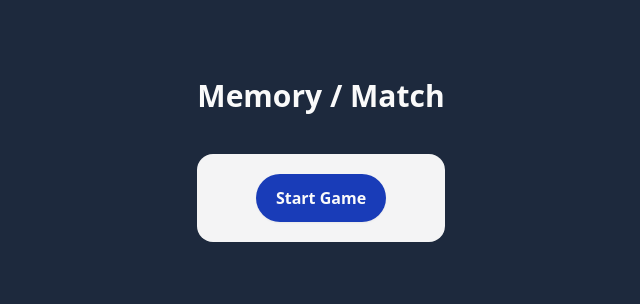
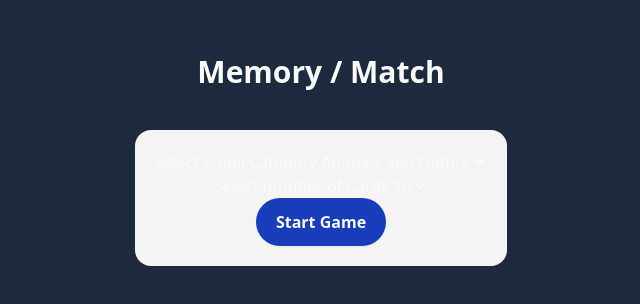
Before and after one commit to MattPahuta/memory-match-game, a React (Vite) app: page / in a window 1280 px wide. Shown: the part 240-544 px from the top of the page, without its empty margins (319-959 px from the left). Built offline with nearby package versions, Linux system fonts and the light colour scheme.

Commit message:
Add Form options, ErrorCard component

```diff
--- a/src/App.jsx
+++ b/src/App.jsx
@@ -1,20 +1,28 @@
 import { useState, useEffect } from "react";
-import Start from "./components/Start";
+import StartForm from "./components/StartForm";
 import MemoryGrid from "./components/MemoryGrid";
 import AssistiveTechInfo from "./components/AssistiveTechInfo";
 import GameOver from "./components/GameOver";
+import ErrorCard from "./components/ErrorCard";
 import { shuffle } from "./utils/utils";
 
 function App() {
+  const initialFormData = {
+    category: "animals-and-nature",
+    number: 10,
+  };
+
   const [isGameStarted, setIsGameStarted] = useState(false);
   const [emojisData, setEmojisData] = useState([]);
   const [selectedCards, setSelectedCards] = useState([]);
   const [matchedCards, setMatchedCards] = useState([]);
   const [areAllCardsMatched, setAreAllCardsMatched] = useState(false);
+  const [isError, setIsError] = useState(false);
+  const [formData, setFormData] = useState(initialFormData);
 
   // ** Detect matching cards
   useEffect(() => {
-    console.log(selectedCards)
+    console.log(selectedCards);
     // selectedCards contain two matching cards?
     if (
       selectedCards.length === 2 &&
@@ -30,22 +38,34 @@ function App() {
 
   // ** Check if all cards have been matched (winning condition)
   useEffect(() => {
-    if (emojisData.length && emojisData.length === matchedCards.length) {
+    if (
+      emojisData.length &&
+      emojisData.length === matchedCards.length
+    ) {
       setAreAllCardsMatched(true);
     }
   }, [matchedCards, emojisData]);
 
-  console.log(`Is game over? ${areAllCardsMatched}`)
+  console.log(`Is game over? ${areAllCardsMatched}`);
+
+  // ** Handle form select options
+  function handleFormChange(e) {
+    console.log(`${e.target.name}: ${e.target.value}`);
+  }
 
   // ** Start Game - Retrieve data from API
   async function startGame(event) {
     event.preventDefault();
-    const url = 'https://emojihub.yurace.pro/api/all/category/animals-and-nature';
+    const url =
+      `https://emojihub.yurace.pro/api/all/category/${formData.category}`;
 
     try {
-      const response= await fetch(url);
+      const response = await fetch(url);
+
       if (!response.ok) {
-        throw new Error(`Failed to fetch data from API. Status: ${response.status}`);
+        throw new Error(
+          `Failed to fetch data from API. Status: ${response.status}`,
+        );
       }
       const data = await response.json();
       const dataSlice = getDataSlice(data);
@@ -55,7 +75,8 @@ function App() {
       setIsGameStarted(true);
       setAreAllCardsMatched(false);
     } catch (error) {
-      console.error(error.message)
+      console.error(error.message);
+      setIsError(true);
     }
   }
 
@@ -73,7 +94,8 @@ function App() {
   // ** move to utils??
   function getRandomIndices(data) {
     const randomIndicesArray = [];
-    for (let i = 0; i < 5; i++) {
+
+    for (let i = 0; i < formData.number / 2; i++) {
       const randomNumber = Math.floor(Math.random() * data.length);
       // prevent duplicates of random index
       if (!randomIndicesArray.includes(randomNumber)) {
@@ -87,22 +109,26 @@ function App() {
   }
 
   // ** Build the memory card array (for the grid)
+  // ** - 2x of each emoji
   function getEmojisArray(data) {
     // create an array with data and copied data
     const pairedEmojisArray = [...data, ...data];
     return shuffle(pairedEmojisArray);
   }
 
-  console.log(selectedCards)
+  console.log(selectedCards);
 
   function turnCard(name, index) {
     // const selectedCardEntry = selectedCards.find(emoji => emoji.index === index);
     // if there are 0 or 1 cards in the array
     if (selectedCards.length < 2) {
-      setSelectedCards((prevCards) => [...prevCards, {name, index}])
+      setSelectedCards((prevCards) => [
+        ...prevCards,
+        { name, index },
+      ]);
       // if there are 2 cards in the array
     } else if (selectedCards.length === 2) {
-      setSelectedCards([{name, index}]);
+      setSelectedCards([{ name, index }]);
     }
   }
 
@@ -113,26 +139,41 @@ function App() {
     setSelectedCards([]);
   }
 
+  function resetError() {
+    setIsError(false);
+  }
+
   return (
     <>
-      <h1 className="mb-6 sm:mb-10 text-3xl font-bold">Memory / Match</h1>
+      <h1 className="mb-6 sm:mb-10 text-3xl font-bold">
+        Memory / Match
+      </h1>
       <main className="">
-        { !isGameStarted && <Start handleSubmit={startGame} /> }
-        { isGameStarted && !areAllCardsMatched &&
-          <AssistiveTechInfo emojisData={emojisData} matchedCards={matchedCards} />
-        }
-        { areAllCardsMatched && <GameOver handleClick={resetGame} />}
-        { isGameStarted && (
+        {!isGameStarted && !isError && (
+          <StartForm
+            handleSubmit={startGame}
+            handleChange={handleFormChange}
+          />
+        )}
+        {isGameStarted && !areAllCardsMatched && (
+          <AssistiveTechInfo
+            emojisData={emojisData}
+            matchedCards={matchedCards}
+          />
+        )}
+        {areAllCardsMatched && <GameOver handleClick={resetGame} />}
+        {isGameStarted && (
           <MemoryGrid
             data={emojisData}
             handleClick={turnCard}
             selectedCards={selectedCards}
             matchedCards={matchedCards}
-          />)
-        }
+          />
+        )}
+        {isError && <ErrorCard handleClick={resetError} />}
       </main>
     </>
-  )
+  );
 }
 
-export default App
+export default App;
--- /dev/null
+++ b/src/components/ErrorCard.jsx
@@ -0,0 +1,26 @@
+import { useEffect, useRef } from "react";
+import Button from "./Button";
+
+function ErrorCard({ handleClick }) {
+  const divRef = useRef(null);
+
+  useEffect(() => {
+    divRef.current.focus();
+  }, []);
+
+  return (
+    <div
+      tabIndex={0}
+      ref={divRef}
+      className="wrapper wrapper--accent">
+      <p className="p--large">Sorry, there was an error.</p>
+      <p className="p--regular">
+        Please come back later or click the button below to try
+        restarting the game.
+      </p>
+      <Button handleClick={handleClick}>Restart game</Button>
+    </div>
+  );
+}
+
+export default ErrorCard;
--- a/src/components/Start.jsx
+++ /dev/null
@@ -1,13 +0,0 @@
-import Button from "./Button";
-
-function Start({ handleSubmit }) {
-  return (
-    <form className="mx-auto p-5 bg-zinc-100 text-shadow-zinc-950 rounded-2xl">
-      <Button handleClick={handleSubmit}>
-        Start Game
-      </Button>
-    </form>
-  )
-}
-
-export default Start;
--- /dev/null
+++ b/src/components/StartForm.jsx
@@ -0,0 +1,51 @@
+import Button from "./Button";
+
+/**
+ * Challenge:
+ * 1) Create two select elements: one for emoji category and one for number of memory cards. Each select element should have a name, an id and an onChange event handler. Use the following values:
+ *      - Category: name="category", id="category", onChange={handleChange}
+ *      - Number of cards: name="number", id="number", onChange={handleChange}
+ * 2) Inside of each select element, create five option elements, using the following values:
+ *      - Category: "animals-and-nature", "food-and-drink", "travel-and-places", "objects", "symbols"
+ *      - Number: 10, 20, 30, 40, 50
+ * 3) Give each select element a label describing the select menu.
+ */
+
+function StartForm({ handleSubmit, handleChange }) {
+  return (
+    <div className="">
+      <form className="mx-auto p-5 bg-zinc-100 text-shadow-zinc-950 rounded-2xl">
+        <div className="">
+          <label htmlFor="category">Select Emoji Category</label>
+          <select
+            name="category"
+            id="category"
+            onChange={handleChange}>
+            <option value="animals-and-nature">
+              Animals and Nature
+            </option>
+            <option value="food-and-drink">Food and Drink</option>
+            <option value="travel-and-places">
+              Travel and Places
+            </option>
+            <option value="objects">Objects</option>
+            <option value="symbols">Symbols</option>
+          </select>
+        </div>
+        <div className="">
+          <label htmlFor="number">Select number of Cards</label>
+          <select name="number" id="number" onChange={handleChange}>
+            <option value="10">10</option>
+            <option value="20">20</option>
+            <option value="30">30</option>
+            <option value="40">40</option>
+            <option value="50">50</option>
+          </select>
+        </div>
+        <Button handleClick={handleSubmit}>Start Game</Button>
+      </form>
+    </div>
+  );
+}
+
+export default StartForm;
```
Also changed, not shown: src/components/GameOver.jsx (+3 -7 lines). Lines whose indentation alone changed are shown as unchanged.
